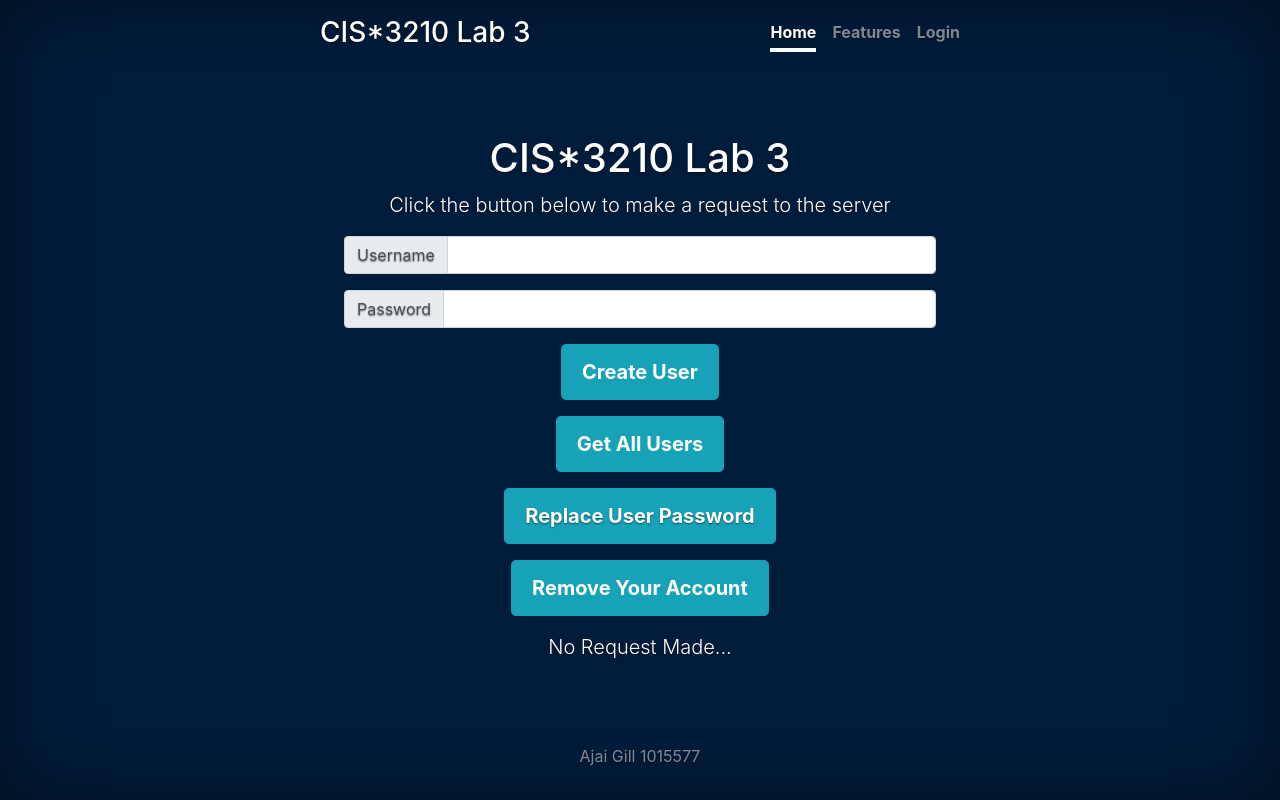
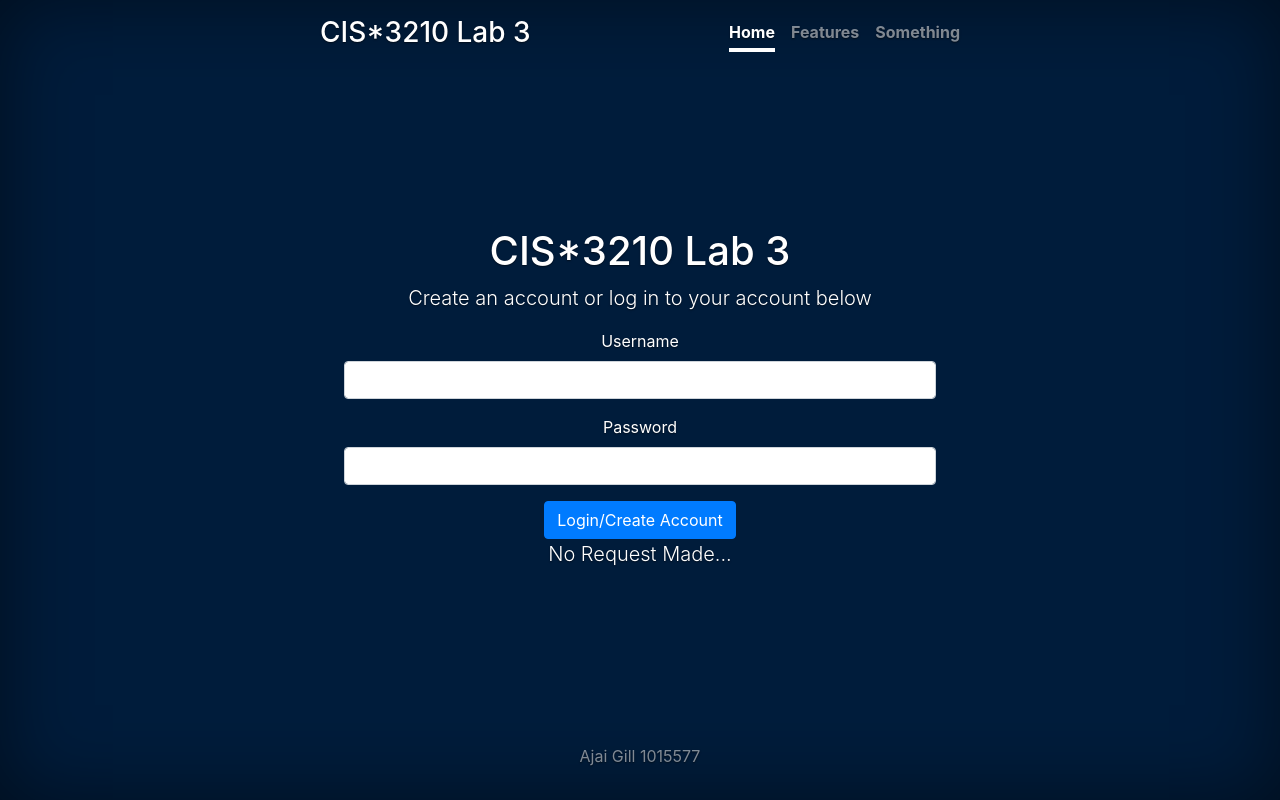
Before and after one commit to Ultrajai/CIS-3210_LabProj, a Flask app: page / in a window 1280 px wide. Run offline with Flask 2, Linux system fonts and the light colour scheme; parts of the project's set-up code (start-up, migrations or seed data) failed here and were passed over; some libraries are stand-ins or nearby versions.

Commit message:
completed Lab4 most likelygit add *!

```diff
--- a/app.py
+++ b/app.py
@@ -1,14 +1,14 @@
 #!/usr/local/bin/python
 
-from flask import Flask, render_template, request, jsonify
+from flask import Flask, render_template, request, jsonify, session
 import MySQLdb
 import json
 
 app = Flask(__name__, static_url_path='')
 #app.debug = True
 
-sessionCount = 0
-sessionList = []
+# shhh my secret key
+app.secret_key = b'\x98!\x83G\xd9\xea\x9d\xb1$p\xb9\xec\xee0AJ'
 
 # establishes db connection and gets a cursor to start accepting inputs
 db = MySQLdb.connect(host="dursley.socs.uoguelph.ca",
@@ -28,14 +28,8 @@ db.commit()
 def index(name=None):
     return render_template('index.html', name=name)
 
-@app.route('/replacePassword')
-def replacePassword(name=None):
-    return render_template('replacePassword.html', name=name)
-
-
-@app.route('/user', methods = ['GET', 'POST', 'PUT', 'DELETE'])
+@app.route('/user', methods = ['DELETE', 'POST'])
 def login():
-    global sessionCount
     if request.method == 'POST':
         userPass = json.loads(json.dumps(request.get_json()))
 
@@ -47,58 +41,14 @@ def login():
         else:
             message = 'created a new user!'
 
-        return jsonify(message)
-    elif request.method == 'PUT':
-        passwordReplaceRequest = json.loads(json.dumps(request.get_json()))
+        session['username'] = userPass['username']
+        session['logged_in'] = True
 
-        error = c.execute('UPDATE Users SET password = %s WHERE username = %s AND password = %s;', (passwordReplaceRequest['newPassword'], passwordReplaceRequest['username'], passwordReplaceRequest['oldPassword']))
-        db.commit()
-
-        if error == 0:
-            message = "Failed to update your password make sure your username and old password are correct"
-        else:
-            message = "Replaced a user's password!"
         return jsonify(message)
     elif request.method == 'DELETE':
-        userPass = json.loads(json.dumps(request.get_json()))
+        session.pop('username', None)
+        session['logged_in'] = False
 
-        error = c.execute('DELETE FROM Users WHERE username = %s AND password = %s;', (userPass['username'], userPass['password']))
-        db.commit()
-
-        if error == 0:
-            message = "Did not delete a user due to bad input or the account not existing in the first place"
-        else:
-            message = 'deleted a user!'
-
+        message = 'Logged out!'
 
         return jsonify(message)
-    else:
-        error = c.execute('SELECT * FROM Users;')
-        results = c.fetchall()
-
-        if error == 0:
-            message = "There are no users in the database"
-        else:
-            message = "Getting users from database!"
-
-        return jsonify(message = message, results = results)
-
-#this is code I am going to maybe use later
-#loginRequest = json.loads(json.dumps(request.get_json()))
-
-#error = c.execute('SELECT * FROM Users WHERE username = %s AND password = %s', (loginRequest['username'], loginRequest['password']))
-#db.commit()
-
-# if you already have a login session it wouldn't do anything
-#if any(session['sessionID'] == loginRequest['sessionID'] for session in sessionList):
-#    message = "You are already logged in!"
-#    return jsonify(message = message, sessionID = loginRequest['sessionID'])
-#if error == 0: #if there was no user found
-#    message = "There is no user with this username or password try to create a user"
-#    return jsonify(message = message, sessionID = -1)
-#else:
-#    message = 'Logged in!'
-#    sessionCount += 1
-#    sessionList.append({"username": loginRequest['username'], "sessionID": sessionCount})
-#    print(sessionList)
-#    return jsonify(message = message, sessionID = sessionCount)
--- a/static/js/init.js
+++ b/static/js/init.js
@@ -10,7 +10,7 @@ $(document).ready(function () {
   console.log("There are more ways to prevent attack but the best ways are to use prepared statements with parameterized queries or stored procedures.")
   console.log("this information was obtained at https://cheatsheetseries.owasp.org/cheatsheets/SQL_Injection_Prevention_Cheat_Sheet.html")
 
-	$("#PostUser").click(function(event){
+	$("#Login").click(function(event){
 
     var data = {username : $("#username").val(), password : $("#password").val()}
 
@@ -26,73 +26,20 @@ $(document).ready(function () {
         dataType: 'json',
         contentType: 'application/json',
   		  success: function(result){
-          $("#RequestResult").html(result);
+          location.reload(true);
         }
   		});
     }
 	});
 
-  $("#GetUser").click(function(event){
+  $("#Logout").click(function(event){
       $.ajax({
-  		  type: "GET",
+  		  type: "DELETE",
   		  url: '/user',
   		  success: function(result){
-
-          var html = "<table class='table table-dark'><tr><th>Username</th><th>Password</th></tr>"
-          for (var i = 0; i < result.results.length; i++) {
-            html = html + "<tr><td>" + result.results[i][0] + "</td><td>" + result.results[i][1] + "<td></tr>";
-          }
-
-          html = html + "</table>"
-
-          $("#RequestResult").html(result.message +"<br>"+html);
-
-          //sessionID = result.sessionID;
+          location.reload(true);
         }
   		});
 	});
 
-  $("#PutUser").click(function(event){
-
-    var data = {username : $("#username").val(), oldPassword : $("#oldPassword").val(), newPassword : $("#newPassword").val()}
-
-    if(data.username === "" || data.oldPassword === "" || data.newPassword === '')
-    {
-      $("#RequestResult").html('One or more fields are empty');
-    }
-    else{
-      $.ajax({
-  		  type: "PUT",
-  		  url: '/user',
-        data: JSON.stringify(data),
-        dataType: 'json',
-        contentType: 'application/json',
-  		  success: function(result){
-          $("#RequestResult").html(result);
-        }
-  		});
-    }
-	});
-
-  $("#DeleteUser").click(function(event){
-
-    var data = {username : $("#username").val(), password : $("#password").val()}
-
-    if(data.username === "" || data.password === "")
-    {
-      $("#RequestResult").html('One or more fields are empty');
-    }
-    else{
-      $.ajax({
-  		  type: "DELETE",
-  		  url: '/user',
-        data: JSON.stringify(data),
-        dataType: 'json',
-        contentType: 'application/json',
-  		  success: function(result){
-          $("#RequestResult").html(result);
-        }
-  		});
-    }
-  });
 });
--- a/templates/index.html
+++ b/templates/index.html
@@ -24,43 +24,33 @@
 					<nav class="nav nav-masthead justify-content-center">
 						<a class="nav-link active" href="#">Home</a>
 						<a class="nav-link" href="#">Features</a>
-						<a class="nav-link" href="#">Login</a>
+						<a class="nav-link" href="#">Something</a>
 					</nav>
 				</div>
 			</header>
 
 			<main role="main" class="inner cover">
 				<h1 class="cover-heading">CIS*3210 Lab 3</h1>
-				<p class="lead">Click the button below to make a request to the server</p>
+				{% if not session['logged_in'] %}
+				<p class="lead">Create an account or log in to your account below</p>
+				<div>
+				  <div class="form-group">
+				    <label for="username">Username</label>
+				    <input type="text" class="form-control" id="username">
+				  </div>
+				  <div class="form-group">
+				    <label for="password">Password</label>
+				    <input type="password" class="form-control" id="password">
+				  </div>
+				  <button id="Login" class="btn btn-primary">Login/Create Account</button>
+				</div>
+				<div id="RequestResult" class="lead">No Request Made...</div>
+				{% else %}
+				<p class="lead">Welcome {{ session['username'] }}!</p>
+				<button id="Logout" class="btn btn-primary">Logout</button>
+				{% endif %}
+			</main>
 
-				<div class="input-group mb-3">
-				  <div class="input-group-prepend">
-				    <span class="input-group-text" id="inputGroup-sizing-default">Username</span>
-				  </div>
-				  <input type="text" id="username" class="form-control" aria-label="Sizing example input" aria-describedby="inputGroup-sizing-default">
-				</div>
-
-				<div class="input-group mb-3">
-				  <div class="input-group-prepend">
-				    <span class="input-group-text" id="inputGroup-sizing-default">Password</span>
-				  </div>
-				  <input type="password" id="password" class="form-control" aria-label="Sizing example input" aria-describedby="inputGroup-sizing-default">
-				</div>
-
-				<p class="lead">
-					<button id="PostUser" class="btn btn-lg btn-info">Create User</button>
-				</p>
-				<p class="lead">
-					<button id="GetUser" class="btn btn-lg btn-info">Get All Users</button>
-				</p>
-				<p class="lead">
-					<a href="/replacePassword" class="btn btn-lg btn-info">Replace User Password</a>
-				</p>
-				<p class="lead">
-					<button id="DeleteUser" class="btn btn-lg btn-info">Remove Your Account</button>
-				</p>
-				<div id="RequestResult" class="lead">No Request Made...</div>
-			</main>
 
 			<footer class="mastfoot mt-auto">
 				<div class="inner">
```
Also changed, not shown: templates/replacePassword.html (deleted, +0 -65 lines).
